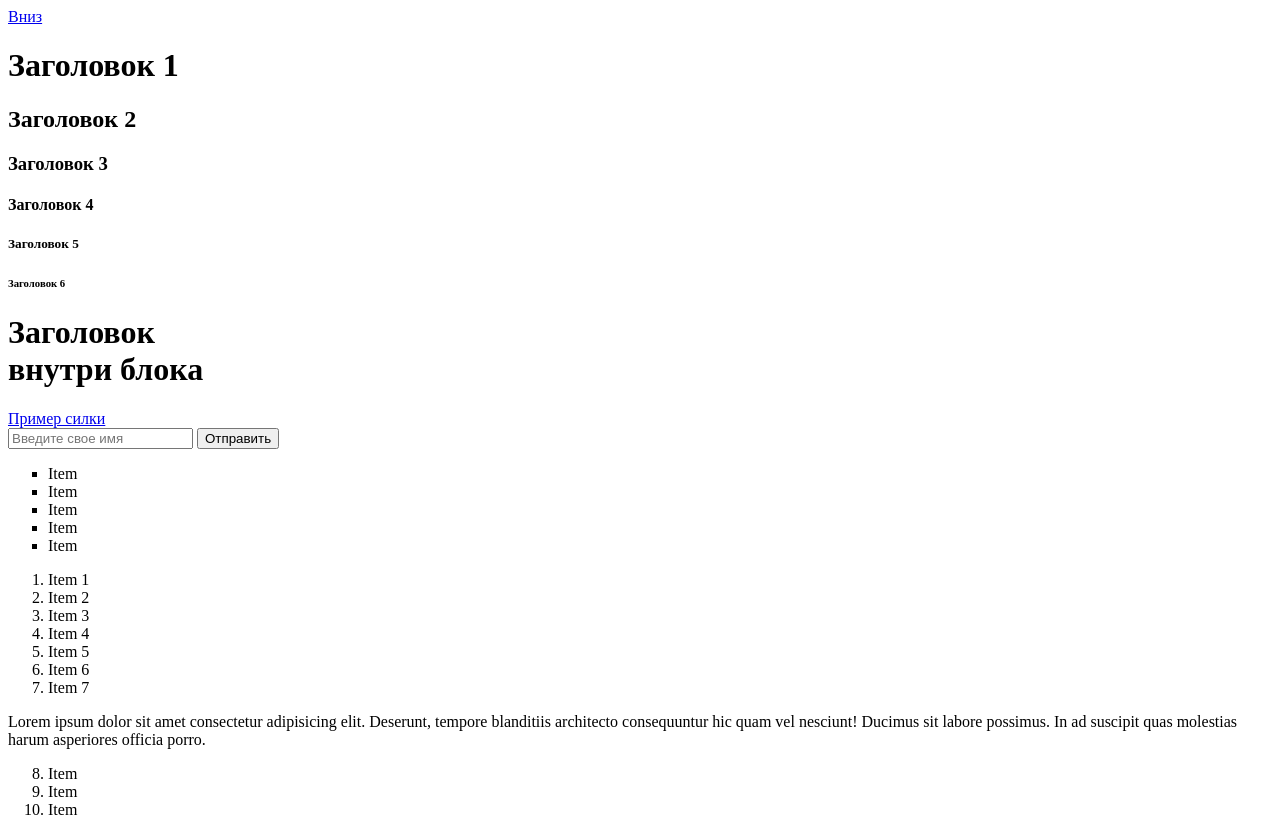
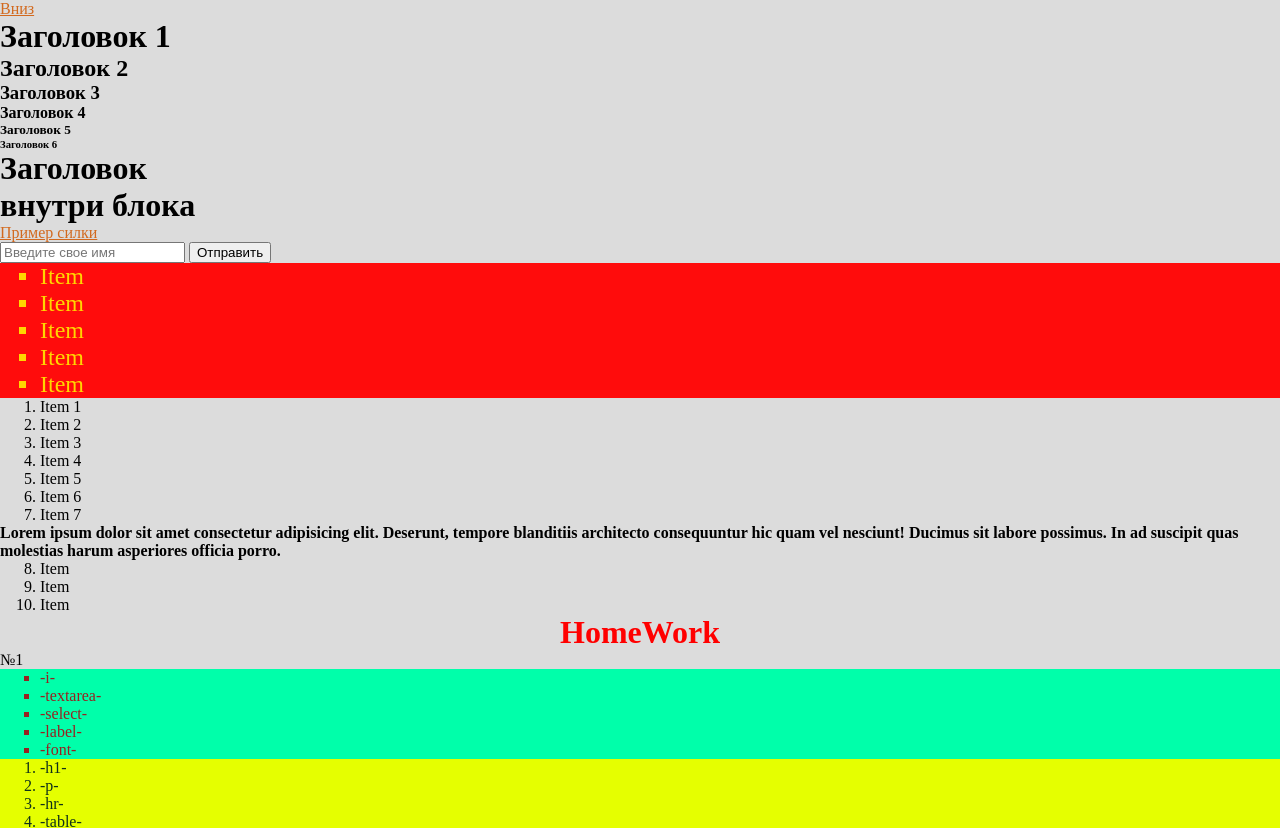
Before and after one commit to vip-Mers353/HTML-SCC, a plain HTML site: page index.html in a window 1280 px wide. Shown: the top 828 px of the page. Drawn offline with Linux system fonts and the light colour scheme.

Commit message:
added css

```diff
--- /dev/null
+++ b/CSS/style.css
@@ -0,0 +1,24 @@
+* {
+    margin: 0;
+}
+
+a{
+    color:chocolate;
+}
+
+p{
+    font-weight: bold;
+}
+
+ul {
+    background: rgb(255, 12, 12);
+}
+
+.list-item {
+    color: gold;
+    font-size: 24px;
+}
+
+#top {
+    background-color: gainsboro;
+}
--- a/index.html
+++ b/index.html
@@ -4,6 +4,7 @@
     <meta charset="UTF-8">
     <meta http-equiv="X-UA-Compatible" content="IE=edge">
     <meta name="viewport" content="width=device-width, initial-scale=1.0">
+    <link rel="stylesheet" href="CSS/style.css">
     <title>Главная</title>
 </head>
 <body id="top">
@@ -21,11 +22,11 @@
     <input type="text" placeholder="Введите свое имя">
     <input type="button" value="Отправить">
     <ul type="square">
-        <li>Item</li>
-        <li>Item</li>
-        <li>Item</li>
-        <li>Item</li>
-        <li>Item</li>
+        <li class="list-item">Item</li>
+        <li class="list-item">Item</li>
+        <li class="list-item">Item</li>
+        <li class="list-item">Item</li>
+        <li class="list-item">Item</li>
     </ul>
     <ol>
         <li>Item 1</li>
```
Also changed, not shown: homework.html (+1 -0 lines).
